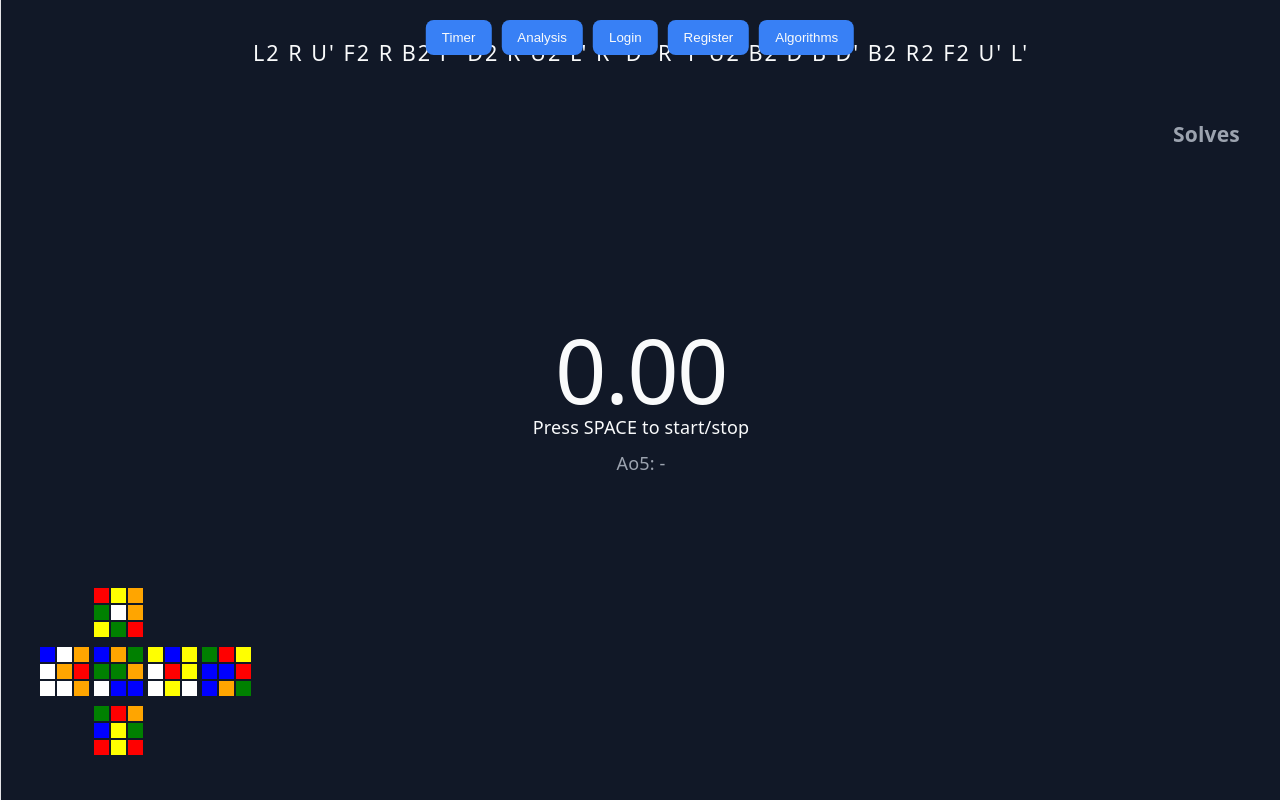
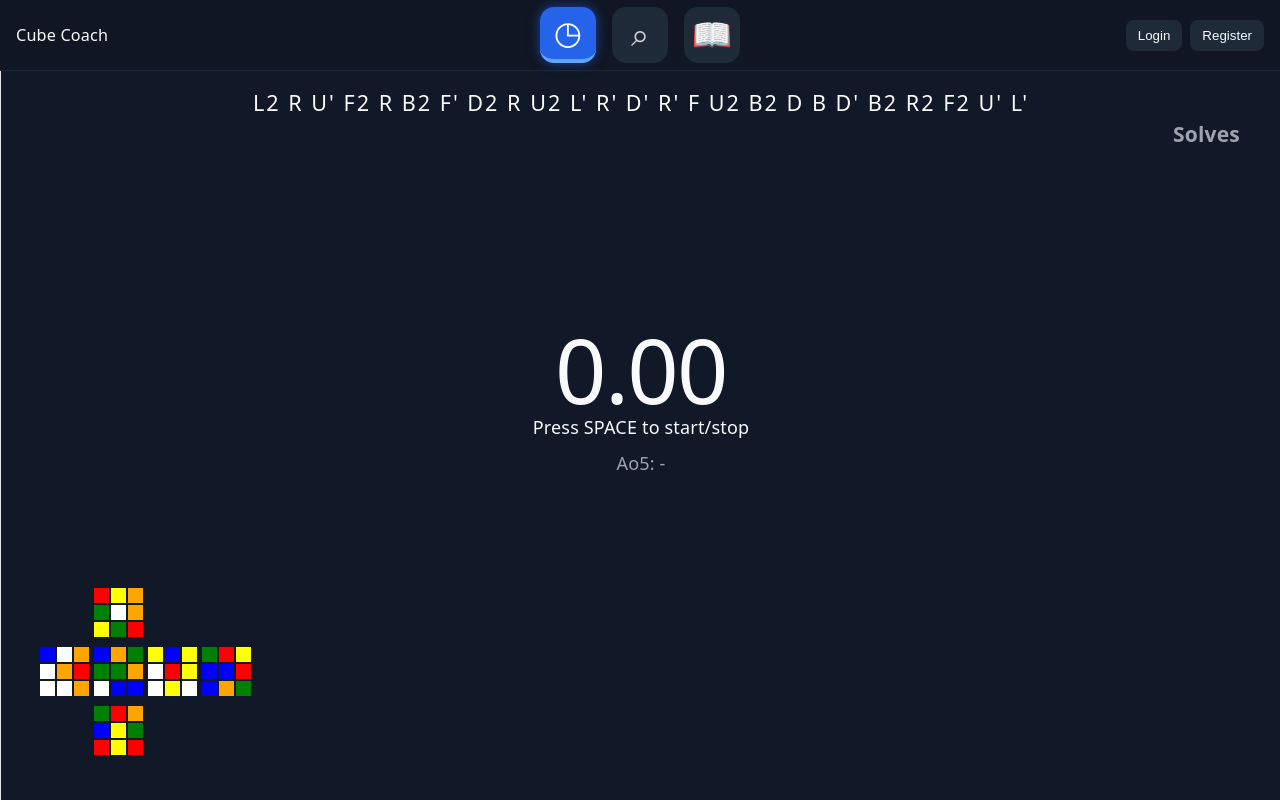
Before and after one commit to Thomas-Bevan/COMP3000-Project-Cube-Coach, a React (Vite) app in the folder Cube Coach/client/: page / in a window 1280 px wide. Built offline with nearby package versions, Linux system fonts and the light colour scheme.

Commit message:
finishing ui touches

```diff
--- a/Cube Coach/client/src/AnalysisPage.jsx
+++ b/Cube Coach/client/src/AnalysisPage.jsx
@@ -82,7 +82,7 @@ function AnalysisPage() {
         const ollMoveCount = countMoves(ollSolution);
         const pllMoveCount = countMoves(pllSolution);
 
-        setFeedback("Cross used " + crossMoveCount + "moves + " + crossFeedback + "\n" + f2lFeedback + "\n" + "OLL uses " + ollMoveCount + " moves\n" + "PLL uses " + pllMoveCount + " moves");
+        setFeedback(crossFeedback + "\n" + f2lFeedback + "\n" + "OLL uses " + ollMoveCount + " moves\n" + "PLL uses " + pllMoveCount + " moves");
 
     };
 
@@ -258,6 +258,8 @@ function AnalysisPage() {
                     <h1>Analysis</h1>
                     <p style={styles.subtitle}>
                         Input the scramble and the solution for feedback
+
+                        Solution must be input with yellow top, green front
                     </p>
 
                     <label style={styles.label}>Scramble</label>
--- a/Cube Coach/client/src/App.jsx
+++ b/Cube Coach/client/src/App.jsx
@@ -1,68 +1,173 @@
 import { useState } from "react";
 import TimerPage from "./TimerPage";
 import AnalysisPage from "./AnalysisPage";
+import AlgorithmsPage from "./AlgorithmsPage";
 import LoginPage from "./LoginPage";
 import RegisterPage from "./RegisterPage";
-import AlgorithmsPage from "./AlgorithmsPage";
 
 function App() {
     const [page, setPage] = useState("timer");
 
+    const user = JSON.parse(localStorage.getItem("user"));
+
+    const handleLogout = () => {
+        localStorage.removeItem("user");
+        setPage("login");
+    };
+
     return (
         <div style={styles.app}>
-            <nav style={styles.nav}>
-                <button style={styles.button} onClick={() => setPage("timer")}>
-                    Timer
+            <div style={styles.header}>
+                <p style={styles.logo}>Cube Coach</p>
+
+                <div style={styles.nav}>
+                    <button
+                        style={{
+                            ...styles.navButton,
+                            ...(page === "timer" ? styles.activeButton : {}),
+                        }}
+                        onClick={() => setPage("timer")}
+                    >
+                        ◷
                     </button>
 
-                <button style={styles.button} onClick={() => setPage("analysis")}>
-                    Analysis
+                    <button
+                        style={{
+                            ...styles.navButton,
+                            ...(page === "analysis" ? styles.activeButton : {}),
+                        }}
+                        onClick={() => setPage("analysis")}
+                    >
+                        ⌕
                     </button>
 
-                <button style={styles.button} onClick={() => setPage("login")}>
+                    <button
+                        style={{
+                            ...styles.navButton,
+                            ...(page === "algorithms" ? styles.activeButton : {}),
+                        }}
+                        onClick={() => setPage("algorithms")}
+                    >
+                        📖
+                    </button>
+
+                    <div style={styles.accountButtons}>
+                        {user ? (
+                            <>
+                                <span style={styles.userEmail}>{user.email}</span>
+
+                                <button style={styles.accountButton} onClick={handleLogout}>
+                                    Logout
+                                </button>
+                            </>
+                        ) : (
+                            <>
+                                <button style={styles.accountButton} onClick={() => setPage("login")}>
                                     Login
                                 </button>
 
-                <button style={styles.button} onClick={() => setPage("register")}>
+                                <button style={styles.accountButton} onClick={() => setPage("register")}>
                                     Register
                                 </button>
+                            </>
+                        )}
 
-                <button style={styles.button} onClick={() => setPage("algorithms")}>
-                    Algorithms
-                </button>
-            </nav>
+                    </div>
+                </div>
+
+            </div>
 
             {page === "timer" && <TimerPage />}
             {page === "analysis" && <AnalysisPage />}
-            {page === "login" && <LoginPage />}
-            {page === "register" && <RegisterPage />}
             {page === "algorithms" && <AlgorithmsPage />}
+            {page === "login" && <LoginPage setPage={setPage} />}
+            {page === "register" && <RegisterPage setPage={setPage} />}
         </div>
     );
 }
 
 const styles = {
     app: {
-        height: "100vh",
+        minHeight: "100vh",
         width: "100vw",
         background: "#101624",
     },
+
+    header: {
+        position: "fixed",
+        top: 0,
+        left: 0,
+        width: "100%",
+        height: "70px",
+        background: "#101624",
+        borderBottom: "1px solid #1F2A38",
+        display: "flex",
+        alignItems: "center",
+        justifyContent: "center",
+        zIndex: 100,
+    },
+
+    logo: {
+        position: "absolute",
+        left: "16px",
+        color: "#F9FAFB",
+        fontSize: "0.9rem",
+    },
+
     nav: {
+        display: "flex",
+        gap: "16px",
+        alignItems: "center",
+    },
+
+    navButton: {
+        width: "56px",
+        height: "56px",
+        borderRadius: "14px",
+        border: "none",
+        background: "#1F2A38",
+        color: "#D1D5DB",
+        fontSize: "1.8rem",
+        cursor: "pointer",
+        position: "relative",
+    },
+
+    activeButton: {
+        background: "#2563EB",
+        color: "#FFFFFF",
+        boxShadow: "0 0 12px rgba(37, 99, 235, 0.6)",
+        borderBottom: "4px solid #60A5FA",
+    },
+
+    settingsButton: {
         position: "absolute",
-        top: "20px",
-        left: "50%",
-        transform: "translateX(-50%)",
+        right: "16px",
+        background: "none",
+        border: "none",
+        color: "#D1D5DB",
+        fontSize: "1.5rem",
+        cursor: "pointer",
+    },
+    accountButtons: {
+        position: "absolute",
+        right: "16px",
         display: "flex",
-        gap: "10px",
-        zIndex: 10,
+        alignItems: "center",
+        gap: "8px",
     },
-    button: {
-        padding: "10px 16px",
+
+    accountButton: {
+        padding: "8px 12px",
         borderRadius: "8px",
         border: "none",
-        background: "#3880F5",
+        background: "#1F2A38",
         color: "#F9FAFB",
         cursor: "pointer",
+    },
+    userEmail: {
+        color: "#9CA3AF",
+        fontSize: "0.85rem",
+        marginRight: "6px",
     },
 };
 
--- a/Cube Coach/client/src/LoginPage.jsx
+++ b/Cube Coach/client/src/LoginPage.jsx
@@ -1,6 +1,6 @@
 import { useState } from "react";
 
-function LoginPage() {
+function LoginPage({ setPage }) {
     const [email, setEmail] = useState("");
     const [password, setPassword] = useState("");
 
@@ -22,6 +22,7 @@ function LoginPage() {
         }
 
         localStorage.setItem("user", JSON.stringify(data));
+        setPage("timer");
         alert("Logged in successfully");
 
     };
--- a/Cube Coach/client/src/RegisterPage.jsx
+++ b/Cube Coach/client/src/RegisterPage.jsx
@@ -1,6 +1,6 @@
 import { useState } from "react";
 
-function RegisterPage() {
+function RegisterPage({ setPage }) {
     const [email, setEmail] = useState("");
     const [password, setPassword] = useState("");
     const [confirmPassword, setConfirmPassword] = useState("");
@@ -29,6 +29,7 @@ function RegisterPage() {
         }
 
         localStorage.setItem("user", JSON.stringify(data));
+        setPage("timer");
         alert("Registered successfully");
     };
 
--- a/Cube Coach/client/src/TimerPage.jsx
+++ b/Cube Coach/client/src/TimerPage.jsx
@@ -494,7 +494,7 @@ const styles = {
     },
     scramble: {
         position: "absolute",
-        top: "40px",
+        top: "90px",
         fontSize: "1.2rem",
         letterSpacing: "2px",
         color: "#F9FAFB"
```
Also changed, not shown: Cube Coach/package.json (added, +16 -0 lines), 2 other files (tests, documents, lock files or other folders). Lines whose indentation alone changed are shown as unchanged.
